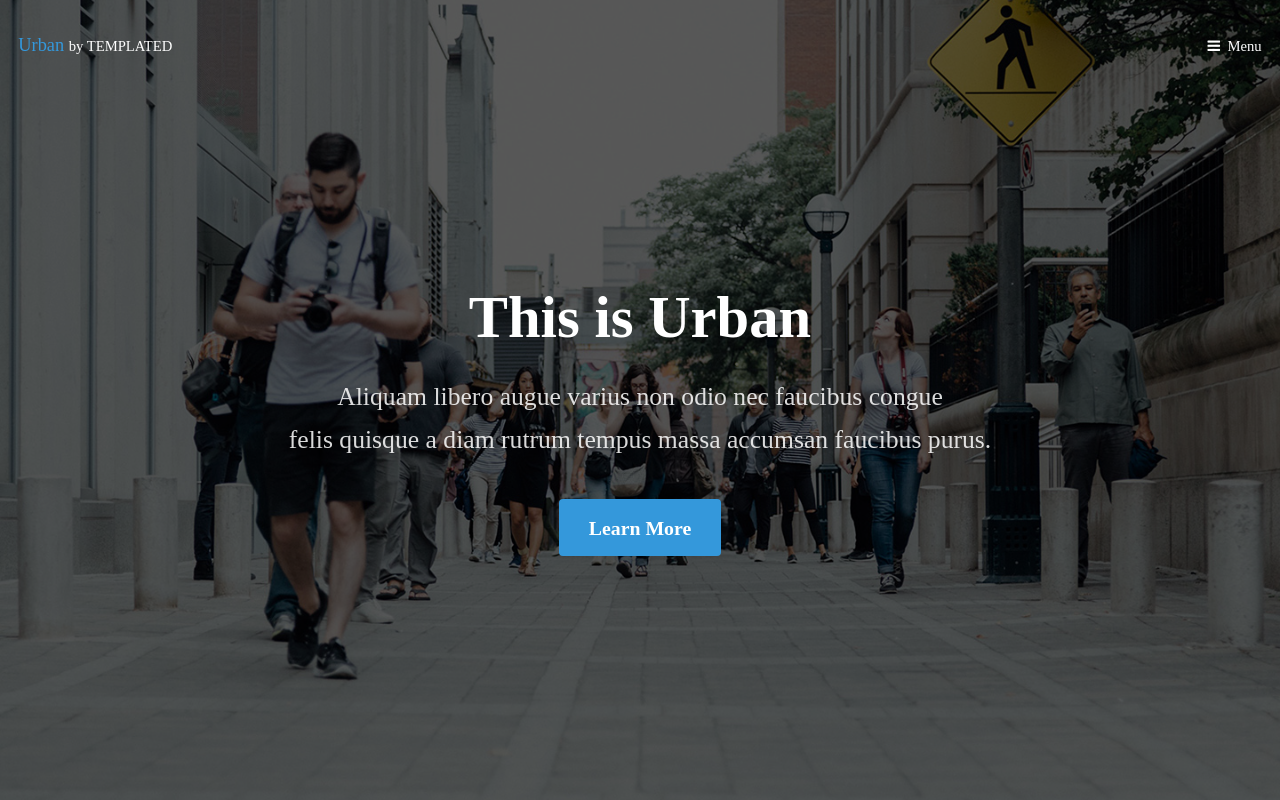
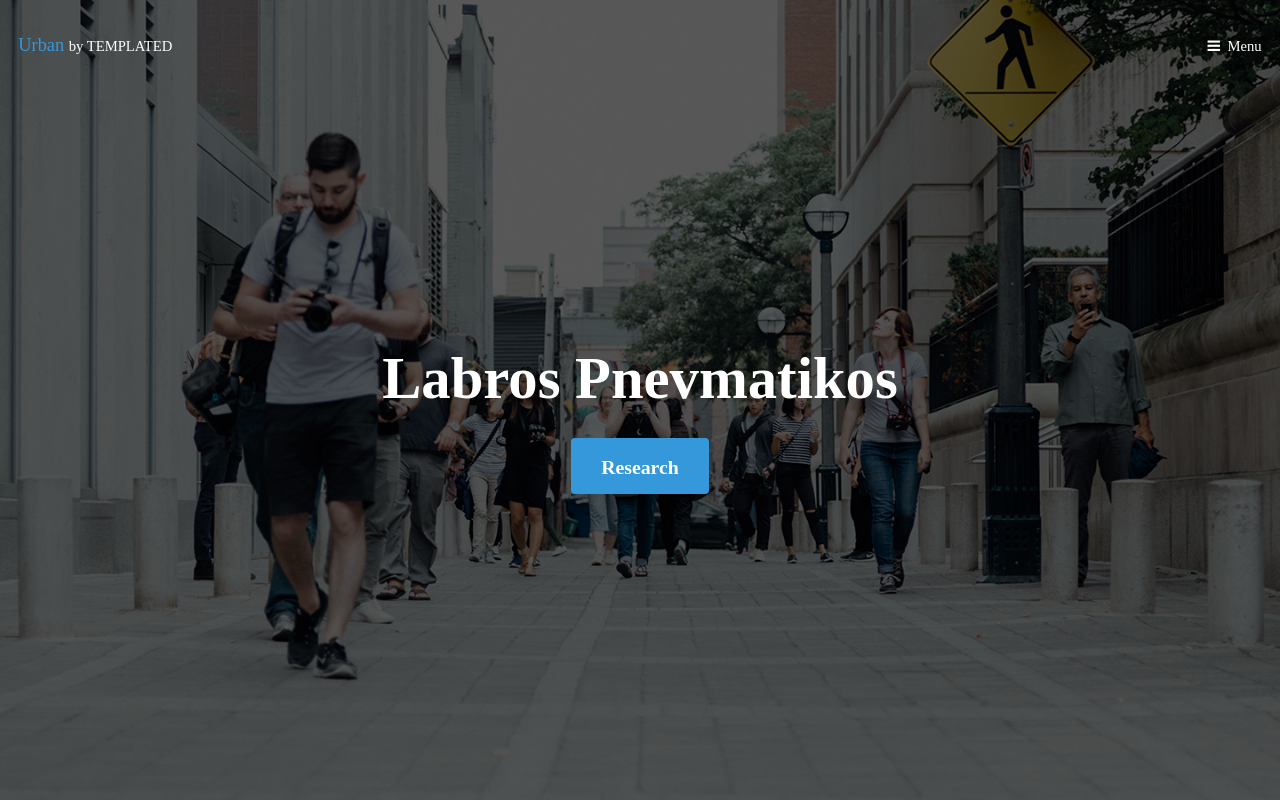
Before and after one commit to LPnevmatikos/LPnevmatikos.github.io, a plain HTML site: page index.html in a window 1280 px wide. Shown: the top 800 px of the page. Drawn offline with Linux system fonts and the light colour scheme; a web font is replaced by a local one.

Commit message:
Update index.html

```diff
--- a/index.html
+++ b/index.html
@@ -6,7 +6,6 @@
 -->
 <html>
 	<head>
-		<title>Urban by TEMPLATED</title>
 		<meta charset="utf-8" />
 		<meta name="viewport" content="width=device-width, initial-scale=1" />
 		<link rel="stylesheet" href="assets/css/main.css" />
@@ -32,10 +31,9 @@
 			<section id="banner">
 				<div class="inner">
 					<header>
-						<h1>This is Urban</h1>
-						<p>Aliquam libero augue varius non odio nec faucibus congue<br />felis quisque a diam rutrum tempus massa accumsan faucibus purus.</p>
+						<h1>Labros Pnevmatikos</h1>
 					</header>
-					<a href="#main" class="button big scrolly">Learn More</a>
+					<a href="#main" class="button big scrolly">Research</a>
 				</div>
 			</section>
 
```
